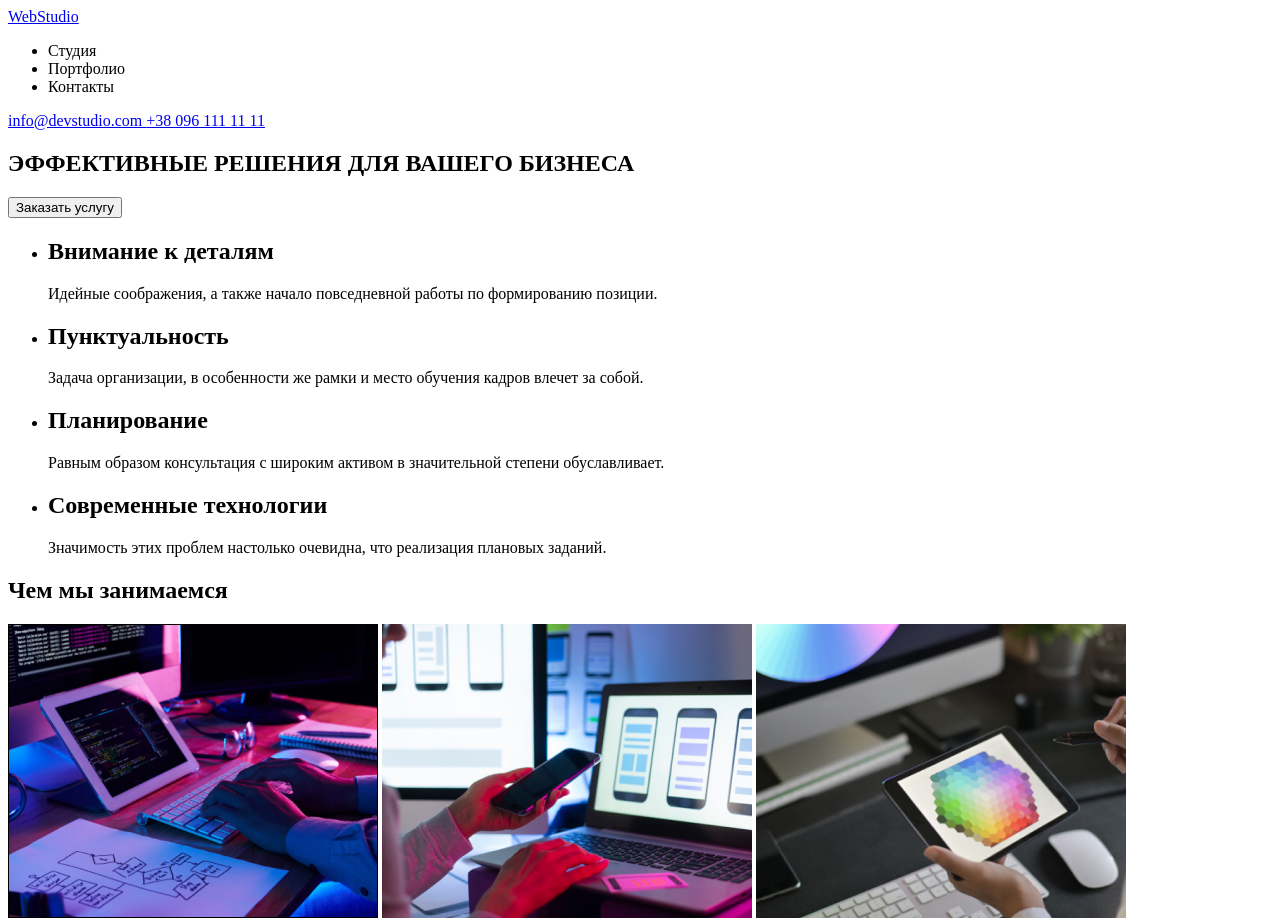
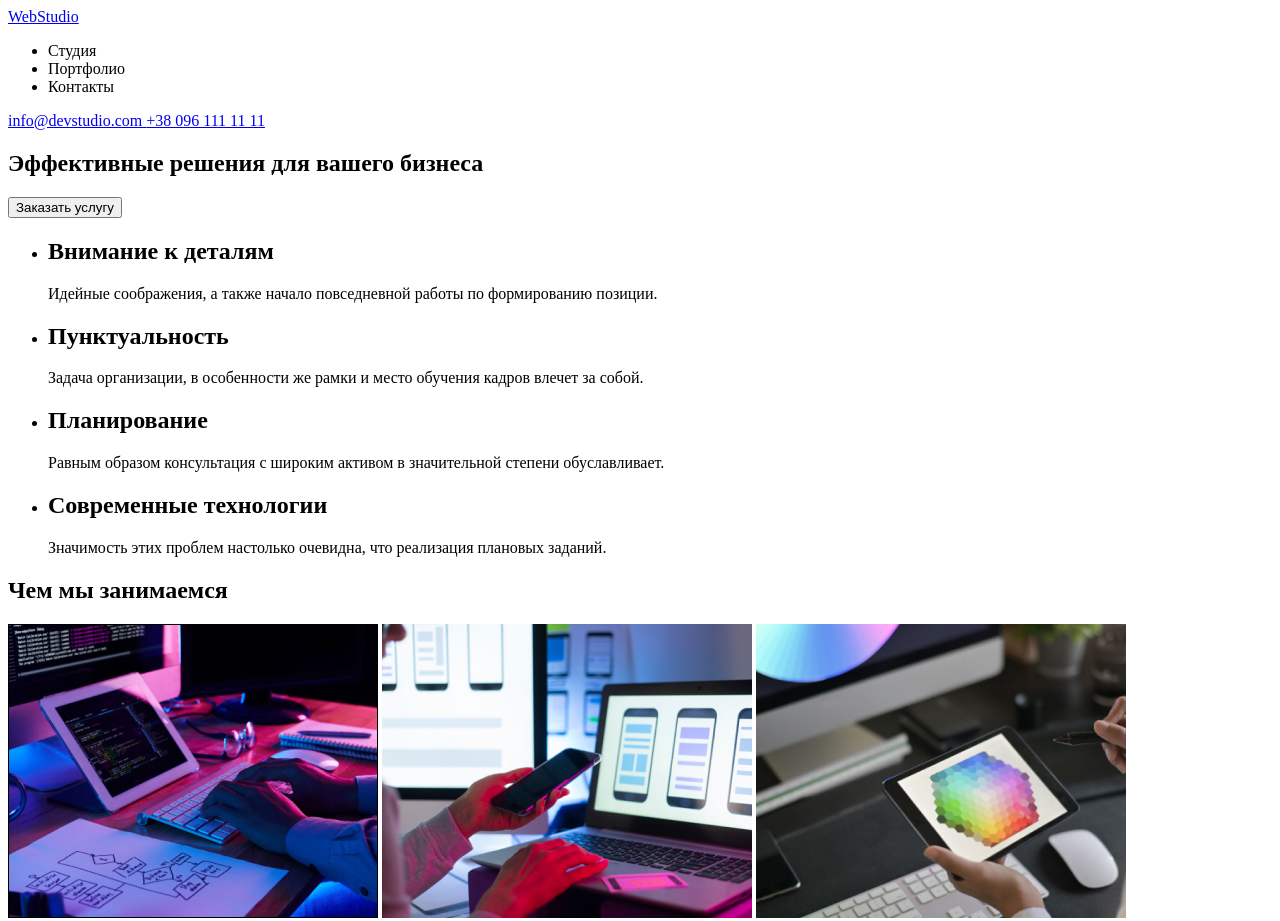
Before and after one commit to RuslanB12/goit-markup-hw-01, a plain HTML site: page index.html in a window 1280 px wide. Shown: the top 921 px of the page. Drawn offline with Linux system fonts and the light colour scheme.

Commit message:
Редактир текст

```diff
--- a/index.html
+++ b/index.html
@@ -21,7 +21,7 @@
    </header>
    <main>
       <section>
-         <h1> ЭФФЕКТИВНЫЕ РЕШЕНИЯ ДЛЯ ВАШЕГО БИЗНЕСА </h1>
+         <h1> Эффективные решения для вашего бизнеса </h1>
          <button type="button"> Заказать услугу </button>
          <ul>
             <li>
```
